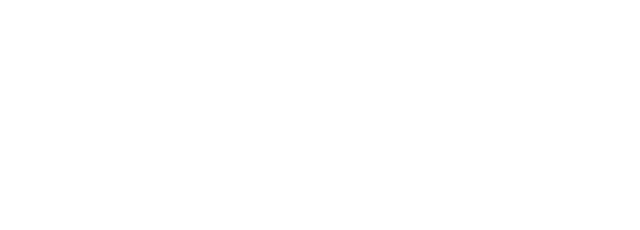
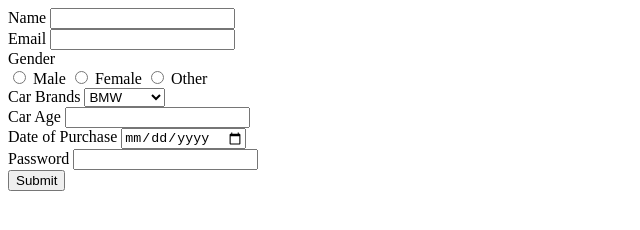
Before and after one commit to acciojob/car-insurance-form-sachin9998, a website: page main.html in a window 1280 px wide. Shown: the whole page, without its empty margins (0-640 px from the left). Drawn offline with Linux system fonts and the light colour scheme.

Commit message:
created a submission

```diff
--- a/main.html
+++ b/main.html
@@ -8,7 +8,51 @@
 
 <body>
 	<!-- the entire body must be written by student -->
-    <script type="text/javascript" src="./script.js">
+
+	<form action="process_registration.php" method="POST">
+        <div>
+            <label for="name">Name</label>
+            <input type="text" id="name" name="name" required>
+        </div>
+        <div>
+            <label for="email">Email</label>
+            <input type="email" id="email" name="email" required>
+        </div>
+        <div>
+            <label>Gender</label><br>
+            <input type="radio" id="male" name="gender" value="Male" required>
+            <label for="male">Male</label>
+            <input type="radio" id="female" name="gender" value="Female" required>
+            <label for="female">Female</label>
+            <input type="radio" id="other" name="gender" value="Other" required>
+            <label for="other">Other</label>
+        </div>
+        <div>
+            <label for="cars">Car Brands</label>
+            <select id="cars" name="cars">
+                <option value="BMW">BMW</option>
+                <option value="Audi">Audi</option>
+                <option value="Mercedez">Mercedez</option>
+            </select>
+        </div>
+        <div>
+            <label for="carage">Car Age</label>
+            <input type="number" id="carage" name="carage" required>
+        </div>
+        <div>
+            <label for="dop">Date of Purchase</label>
+            <input type="date" id="dop" name="dop" required>
+        </div>
+        <div>
+            <label for="password">Password</label>
+            <input type="password" id="password" name="password" required>
+        </div>
+        <div>
+            <button type="submit">Submit</button>
+        </div>
+    </form>
+
+	<script type="text/javascript" src="./script.js">
 </script>
 
 </body>
```
